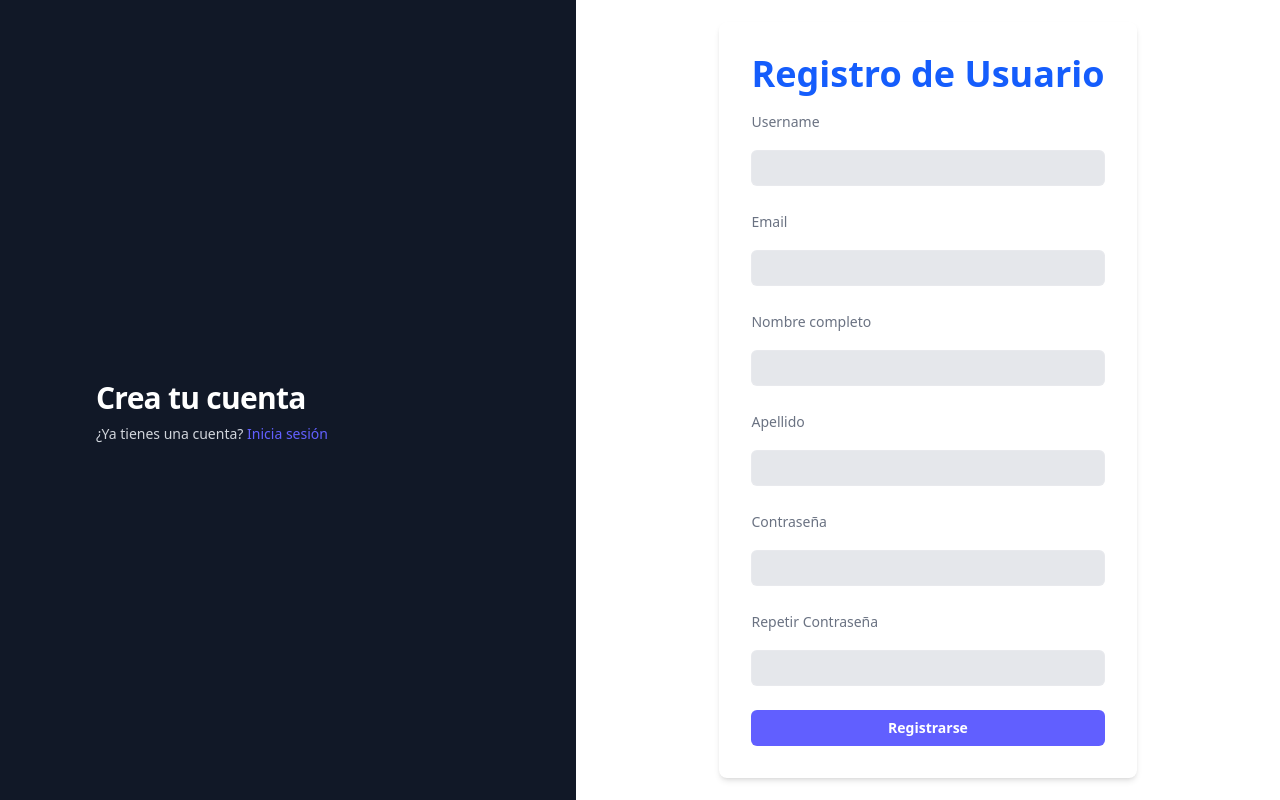
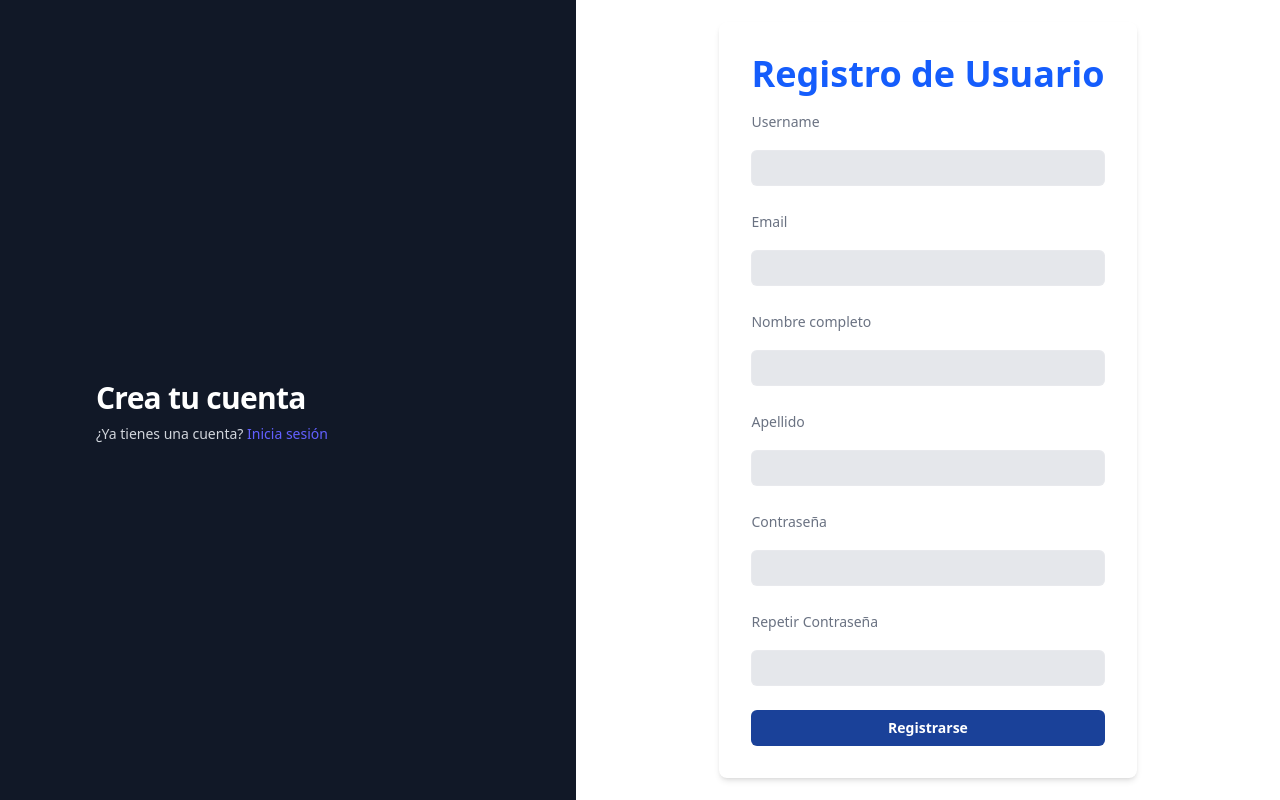
Before and after one commit to IribarrenWeb/nexo-front, a React (Vite) app: page /register in a window 1280 px wide. Built offline with nearby package versions, Linux system fonts and the light colour scheme; no server answers.

Commit message:
feat: add Sass support and update color variables in index.css

```diff
--- a/src/index.css
+++ b/src/index.css
@@ -2,11 +2,11 @@
 @import "./app.scss";
 
 :root {
-  --background-color: #121212;
-  --text-color: #ffffff;
+  --background-color: #1A4199;
+  --text-color: #EFF6FF;
   --primary-color: #1e2128;
   --secondary-color: #2c2f36;
-  --accent-color: #4f46e5;
+  --accent-color: #2853c3;
 }
 
 .nx-primary-bg {
@@ -41,7 +41,7 @@
 /* ui classes */
 
 .nx-btn {
-  @apply cursor-pointer rounded-md bg-indigo-500 px-3 py-1.5 hover:bg-indigo-400 text-sm/6 font-semibold text-white;
+  @apply cursor-pointer rounded-md bg-[#1A4199] px-3 py-1.5 hover:bg-[#2853c3] text-sm/6 font-semibold text-white;
 }
 
 .nx-card {
```
Also changed, not shown: 1 other file (tests, documents, lock files or other folders).
